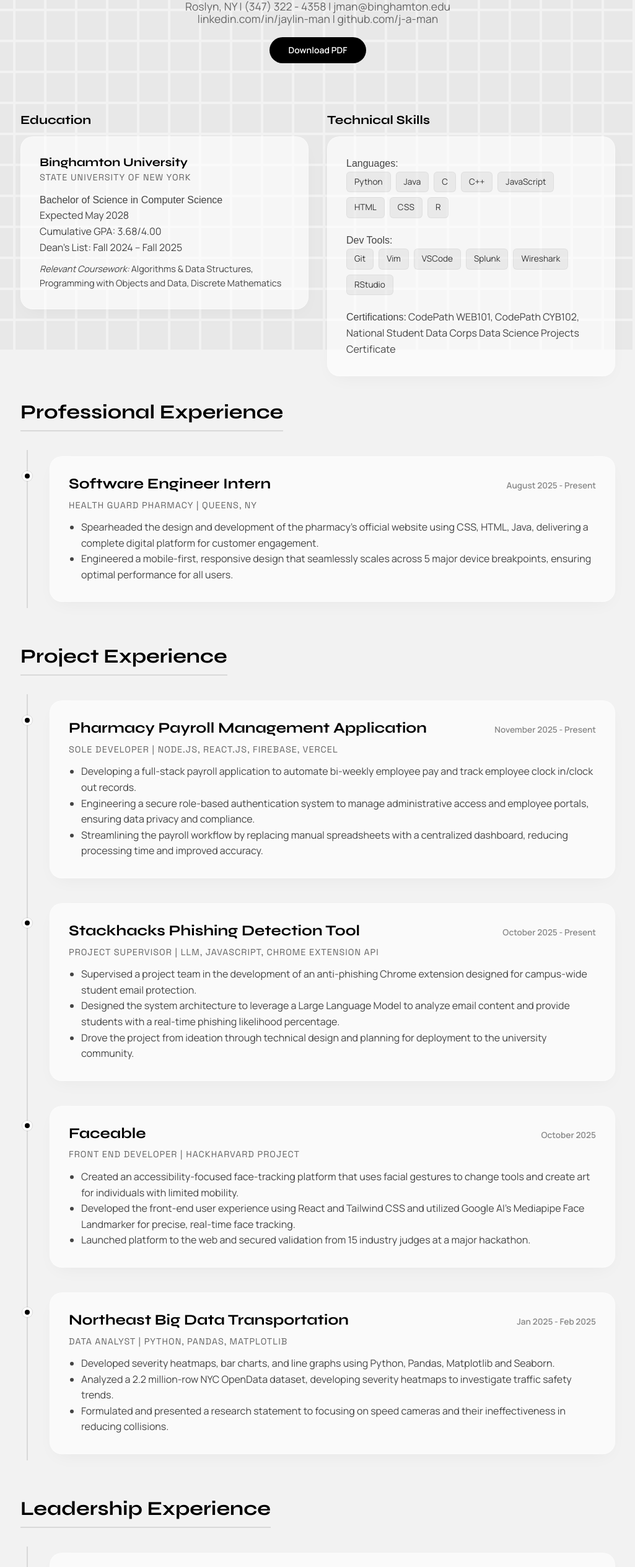
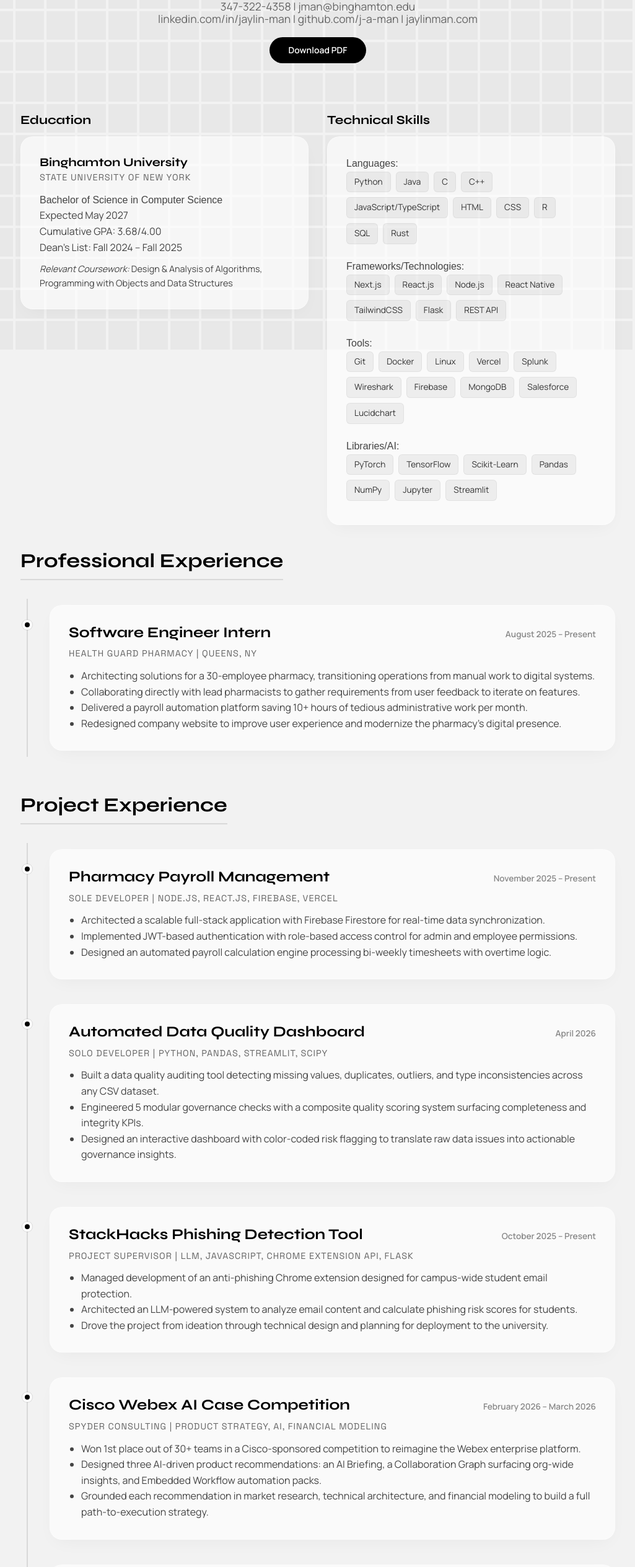
Before and after one commit to j-a-man/jaylinman, a Next.js app: page /resume in a window 1280 px wide. Shown: the part 234-2762 px from the top of the page at 62% size, without its empty margins (127-1152 px from the left). Built offline with nearby package versions, Linux system fonts and the light colour scheme; a web font is replaced by a local one.

Commit message:
resume changes

```diff
--- a/app/resume/page.tsx
+++ b/app/resume/page.tsx
@@ -25,9 +25,9 @@ export default function ResumePage() {
                     <div className={styles.header}>
                         <h1 className={styles.title}>Jaylin Man</h1>
                         <p className={styles.contactInfo}>
-                            Roslyn, NY | (347) 322 - 4358 | jman@binghamton.edu
+                            347-322-4358 | jman@binghamton.edu
                             <br />
-                            linkedin.com/in/jaylin-man | github.com/j-a-man
+                            linkedin.com/in/jaylin-man | github.com/j-a-man | jaylinman.com
                         </p>
                         <a href="/Jaylin_Man_Resume.pdf" target="_blank" rel="noopener noreferrer" className={styles.downloadLink}>
                             Download PDF
@@ -43,12 +43,12 @@ export default function ResumePage() {
                                 <p className={styles.company}>State University of New York</p>
                                 <p className={styles.description}>
                                     <strong>Bachelor of Science in Computer Science</strong><br />
-                                    Expected May 2028<br />
+                                    Expected May 2027<br />
                                     Cumulative GPA: 3.68/4.00<br />
-                                    Dean’s List: Fall 2024 – Fall 2025
+                                    Dean's List: Fall 2024 – Fall 2025
                                 </p>
                                 <p className={styles.description} style={{ marginTop: '10px', fontSize: '0.9rem' }}>
-                                    <em>Relevant Coursework:</em> Algorithms & Data Structures, Programming with Objects and Data, Discrete Mathematics
+                                    <em>Relevant Coursework:</em> Design & Analysis of Algorithms, Programming with Objects and Data Structures
                                 </p>
                             </div>
                         </div>
@@ -61,22 +61,45 @@ export default function ResumePage() {
                                     <span className={styles.tag}>Java</span>
                                     <span className={styles.tag}>C</span>
                                     <span className={styles.tag}>C++</span>
-                                    <span className={styles.tag}>JavaScript</span>
+                                    <span className={styles.tag}>JavaScript/TypeScript</span>
                                     <span className={styles.tag}>HTML</span>
                                     <span className={styles.tag}>CSS</span>
                                     <span className={styles.tag}>R</span>
+                                    <span className={styles.tag}>SQL</span>
+                                    <span className={styles.tag}>Rust</span>
                                 </p>
                                 <p className={styles.description} style={{ marginBottom: '15px' }}>
-                                    <strong>Dev Tools:</strong><br />
+                                    <strong>Frameworks/Technologies:</strong><br />
+                                    <span className={styles.tag}>Next.js</span>
+                                    <span className={styles.tag}>React.js</span>
+                                    <span className={styles.tag}>Node.js</span>
+                                    <span className={styles.tag}>React Native</span>
+                                    <span className={styles.tag}>TailwindCSS</span>
+                                    <span className={styles.tag}>Flask</span>
+                                    <span className={styles.tag}>REST API</span>
+                                </p>
+                                <p className={styles.description} style={{ marginBottom: '15px' }}>
+                                    <strong>Tools:</strong><br />
                                     <span className={styles.tag}>Git</span>
-                                    <span className={styles.tag}>Vim</span>
-                                    <span className={styles.tag}>VSCode</span>
+                                    <span className={styles.tag}>Docker</span>
+                                    <span className={styles.tag}>Linux</span>
+                                    <span className={styles.tag}>Vercel</span>
                                     <span className={styles.tag}>Splunk</span>
                                     <span className={styles.tag}>Wireshark</span>
-                                    <span className={styles.tag}>RStudio</span>
+                                    <span className={styles.tag}>Firebase</span>
+                                    <span className={styles.tag}>MongoDB</span>
+                                    <span className={styles.tag}>Salesforce</span>
+                                    <span className={styles.tag}>Lucidchart</span>
                                 </p>
                                 <p className={styles.description}>
-                                    <strong>Certifications:</strong> CodePath WEB101, CodePath CYB102, National Student Data Corps Data Science Projects Certificate
+                                    <strong>Libraries/AI:</strong><br />
+                                    <span className={styles.tag}>PyTorch</span>
+                                    <span className={styles.tag}>TensorFlow</span>
+                                    <span className={styles.tag}>Scikit-Learn</span>
+                                    <span className={styles.tag}>Pandas</span>
+                                    <span className={styles.tag}>NumPy</span>
+                                    <span className={styles.tag}>Jupyter</span>
+                                    <span className={styles.tag}>Streamlit</span>
                                 </p>
                             </div>
                         </div>
@@ -91,12 +114,14 @@ export default function ResumePage() {
                                 <div className={styles.card}>
                                     <div style={{ display: 'flex', justifyContent: 'space-between', alignItems: 'baseline', flexWrap: 'wrap' }}>
                                         <h3 className={styles.jobRole}>Software Engineer Intern</h3>
-                                        <span className={styles.date}>August 2025 - Present</span>
+                                        <span className={styles.date}>August 2025 – Present</span>
                                     </div>
                                     <span className={styles.company}>Health Guard Pharmacy | Queens, NY</span>
                                     <ul style={{ marginTop: '15px', paddingLeft: '20px', listStyle: 'disc' }} className={styles.description}>
-                                        <li>Spearheaded the design and development of the pharmacy's official website using CSS, HTML, Java, delivering a complete digital platform for customer engagement.</li>
-                                        <li>Engineered a mobile-first, responsive design that seamlessly scales across 5 major device breakpoints, ensuring optimal performance for all users.</li>
+                                        <li>Architecting solutions for a 30-employee pharmacy, transitioning operations from manual work to digital systems.</li>
+                                        <li>Collaborating directly with lead pharmacists to gather requirements from user feedback to iterate on features.</li>
+                                        <li>Delivered a payroll automation platform saving 10+ hours of tedious administrative work per month.</li>
+                                        <li>Redesigned company website to improve user experience and modernize the pharmacy's digital presence.</li>
                                     </ul>
                                 </div>
                             </div>
@@ -106,19 +131,20 @@ export default function ResumePage() {
                     {/* PROJECT EXPERIENCE */}
                     <h2 className={styles.sectionTitle}>Project Experience</h2>
                     <div className={styles.timeline}>
+
                         <div className={styles.item}>
                             <div className={styles.dot}></div>
                             <div className={styles.cardWrapper}>
                                 <div className={styles.card}>
                                     <div style={{ display: 'flex', justifyContent: 'space-between', alignItems: 'baseline', flexWrap: 'wrap' }}>
-                                        <h3 className={styles.jobRole}>Pharmacy Payroll Management Application</h3>
-                                        <span className={styles.date}>November 2025 - Present</span>
+                                        <h3 className={styles.jobRole}>Pharmacy Payroll Management</h3>
+                                        <span className={styles.date}>November 2025 – Present</span>
                                     </div>
                                     <span className={styles.company}>Sole Developer | Node.js, React.js, Firebase, Vercel</span>
                                     <ul style={{ marginTop: '15px', paddingLeft: '20px', listStyle: 'disc' }} className={styles.description}>
-                                        <li>Developing a full-stack payroll application to automate bi-weekly employee pay and track employee clock in/clock out records.</li>
-                                        <li>Engineering a secure role-based authentication system to manage administrative access and employee portals, ensuring data privacy and compliance.</li>
-                                        <li>Streamlining the payroll workflow by replacing manual spreadsheets with a centralized dashboard, reducing processing time and improved accuracy.</li>
+                                        <li>Architected a scalable full-stack application with Firebase Firestore for real-time data synchronization.</li>
+                                        <li>Implemented JWT-based authentication with role-based access control for admin and employee permissions.</li>
+                                        <li>Designed an automated payroll calculation engine processing bi-weekly timesheets with overtime logic.</li>
                                     </ul>
                                 </div>
                             </div>
@@ -129,14 +155,50 @@ export default function ResumePage() {
                             <div className={styles.cardWrapper}>
                                 <div className={styles.card}>
                                     <div style={{ display: 'flex', justifyContent: 'space-between', alignItems: 'baseline', flexWrap: 'wrap' }}>
-                                        <h3 className={styles.jobRole}>Stackhacks Phishing Detection Tool</h3>
-                                        <span className={styles.date}>October 2025 - Present</span>
+                                        <h3 className={styles.jobRole}>Automated Data Quality Dashboard</h3>
+                                        <span className={styles.date}>April 2026</span>
                                     </div>
-                                    <span className={styles.company}>Project Supervisor | LLM, Javascript, Chrome Extension API</span>
+                                    <span className={styles.company}>Solo Developer | Python, Pandas, Streamlit, SciPy</span>
                                     <ul style={{ marginTop: '15px', paddingLeft: '20px', listStyle: 'disc' }} className={styles.description}>
-                                        <li>Supervised a project team in the development of an anti-phishing Chrome extension designed for campus-wide student email protection.</li>
-                                        <li>Designed the system architecture to leverage a Large Language Model to analyze email content and provide students with a real-time phishing likelihood percentage.</li>
-                                        <li>Drove the project from ideation through technical design and planning for deployment to the university community.</li>
+                                        <li>Built a data quality auditing tool detecting missing values, duplicates, outliers, and type inconsistencies across any CSV dataset.</li>
+                                        <li>Engineered 5 modular governance checks with a composite quality scoring system surfacing completeness and integrity KPIs.</li>
+                                        <li>Designed an interactive dashboard with color-coded risk flagging to translate raw data issues into actionable governance insights.</li>
+                                    </ul>
+                                </div>
+                            </div>
+                        </div>
+
+                        <div className={styles.item}>
+                            <div className={styles.dot}></div>
+                            <div className={styles.cardWrapper}>
+                                <div className={styles.card}>
+                                    <div style={{ display: 'flex', justifyContent: 'space-between', alignItems: 'baseline', flexWrap: 'wrap' }}>
+                                        <h3 className={styles.jobRole}>StackHacks Phishing Detection Tool</h3>
+                                        <span className={styles.date}>October 2025 – Present</span>
+                                    </div>
+                                    <span className={styles.company}>Project Supervisor | LLM, JavaScript, Chrome Extension API, Flask</span>
+                                    <ul style={{ marginTop: '15px', paddingLeft: '20px', listStyle: 'disc' }} className={styles.description}>
+                                        <li>Managed development of an anti-phishing Chrome extension designed for campus-wide student email protection.</li>
+                                        <li>Architected an LLM-powered system to analyze email content and calculate phishing risk scores for students.</li>
+                                        <li>Drove the project from ideation through technical design and planning for deployment to the university.</li>
+                                    </ul>
+                                </div>
+                            </div>
+                        </div>
+
+                        <div className={styles.item}>
+                            <div className={styles.dot}></div>
+                            <div className={styles.cardWrapper}>
+                                <div className={styles.card}>
+                                    <div style={{ display: 'flex', justifyContent: 'space-between', alignItems: 'baseline', flexWrap: 'wrap' }}>
+                                        <h3 className={styles.jobRole}>Cisco Webex AI Case Competition</h3>
+                                        <span className={styles.date}>February 2026 – March 2026</span>
+                                    </div>
+                                    <span className={styles.company}>Spyder Consulting | Product Strategy, AI, Financial Modeling</span>
+                                    <ul style={{ marginTop: '15px', paddingLeft: '20px', listStyle: 'disc' }} className={styles.description}>
+                                        <li>Won 1st place out of 30+ teams in a Cisco-sponsored competition to reimagine the Webex enterprise platform.</li>
+                                        <li>Designed three AI-driven product recommendations: an AI Briefing, a Collaboration Graph surfacing org-wide insights, and Embedded Workflow automation packs.</li>
+                                        <li>Grounded each recommendation in market research, technical architecture, and financial modeling to build a full path-to-execution strategy.</li>
                                     </ul>
                                 </div>
                             </div>
@@ -150,10 +212,10 @@ export default function ResumePage() {
                                         <h3 className={styles.jobRole}>Faceable</h3>
                                         <span className={styles.date}>October 2025</span>
                                     </div>
-                                    <span className={styles.company}>Front End Developer | HackHarvard Project</span>
+                                    <span className={styles.company}>Front End Developer | HackHarvard | React, Tailwind CSS, Google AI</span>
                                     <ul style={{ marginTop: '15px', paddingLeft: '20px', listStyle: 'disc' }} className={styles.description}>
-                                        <li>Created an accessibility-focused face-tracking platform that uses facial gestures to change tools and create art for individuals with limited mobility.</li>
-                                        <li>Developed the front-end user experience using React and Tailwind CSS and utilized Google AI’s Mediapipe Face Landmarker for precise, real-time face tracking.</li>
+                                        <li>Built a hands-free art platform enabling users with limited mobility to draw using facial gestures.</li>
+                                        <li>Engineered a real-time tracking interface using React, TypeScript, and Google MediaPipe for precise cursor control.</li>
                                         <li>Launched platform to the web and secured validation from 15 industry judges at a major hackathon.</li>
                                     </ul>
                                 </div>
@@ -165,34 +227,36 @@ export default function ResumePage() {
                             <div className={styles.cardWrapper}>
                                 <div className={styles.card}>
                                     <div style={{ display: 'flex', justifyContent: 'space-between', alignItems: 'baseline', flexWrap: 'wrap' }}>
-                                        <h3 className={styles.jobRole}>Northeast Big Data Transportation</h3>
-                                        <span className={styles.date}>Jan 2025 - Feb 2025</span>
+                                        <h3 className={styles.jobRole}>Northeast Big Data Transportation Project</h3>
+                                        <span className={styles.date}>January 2025 – February 2025</span>
                                     </div>
-                                    <span className={styles.company}>Data Analyst | Python, Pandas, Matplotlib</span>
+                                    <span className={styles.company}>Data Analyst | Python, Pandas, Matplotlib, Seaborn</span>
                                     <ul style={{ marginTop: '15px', paddingLeft: '20px', listStyle: 'disc' }} className={styles.description}>
-                                        <li>Developed severity heatmaps, bar charts, and line graphs using Python, Pandas, Matplotlib and Seaborn.</li>
                                         <li>Analyzed a 2.2 million-row NYC OpenData dataset, developing severity heatmaps to investigate traffic safety trends.</li>
-                                        <li>Formulated and presented a research statement to focusing on speed cameras and their ineffectiveness in reducing collisions.</li>
+                                        <li>Developed severity heatmaps, bar charts, and line graphs using Python, Pandas, Matplotlib, and Seaborn.</li>
+                                        <li>Presented a research statement focusing on speed cameras and their ineffectiveness in reducing collisions.</li>
                                     </ul>
                                 </div>
                             </div>
                         </div>
+
                     </div>
 
                     {/* LEADERSHIP EXPERIENCE */}
                     <h2 className={styles.sectionTitle}>Leadership Experience</h2>
                     <div className={styles.timeline}>
+
                         <div className={styles.item}>
                             <div className={styles.dot}></div>
                             <div className={styles.cardWrapper}>
                                 <div className={styles.card}>
                                     <div style={{ display: 'flex', justifyContent: 'space-between', alignItems: 'baseline', flexWrap: 'wrap' }}>
-                                        <h3 className={styles.jobRole}>CodePath</h3>
-                                        <span className={styles.date}>May 2025 - Present</span>
+                                        <h3 className={styles.jobRole}>Peer Mentor</h3>
+                                        <span className={styles.date}>May 2025 – Present</span>
                                     </div>
-                                    <span className={styles.company}>Peer Mentor</span>
+                                    <span className={styles.company}>CodePath | Remote</span>
                                     <ul style={{ marginTop: '15px', paddingLeft: '20px', listStyle: 'disc' }} className={styles.description}>
-                                        <li>Supported 5 CodePath students through regular check-ins, coursework guidance, and identifying support needs.</li>
+                                        <li>Supported 7 CodePath students through regular check-ins, coursework guidance, and identifying support needs.</li>
                                         <li>Promoted a positive learning environment by tracking progress and connecting peers to resources.</li>
                                     </ul>
                                 </div>
@@ -204,35 +268,19 @@ export default function ResumePage() {
                             <div className={styles.cardWrapper}>
                                 <div className={styles.card}>
                                     <div style={{ display: 'flex', justifyContent: 'space-between', alignItems: 'baseline', flexWrap: 'wrap' }}>
-                                        <h3 className={styles.jobRole}>Binghamton Stackhacks</h3>
-                                        <span className={styles.date}>March 2025 - Present</span>
+                                        <h3 className={styles.jobRole}>Chief Marketing Officer</h3>
+                                        <span className={styles.date}>March 2025 – Present</span>
                                     </div>
-                                    <span className={styles.company}>Chief Marketing Officer</span>
+                                    <span className={styles.company}>Binghamton StackHacks | Binghamton, NY</span>
                                     <ul style={{ marginTop: '15px', paddingLeft: '20px', listStyle: 'disc' }} className={styles.description}>
-                                        <li>Drove a 25% increase in student engagement by designing and deploying high-impact visual content using Canva.</li>
-                                        <li>Orchestrated student coding teams from project inception to successful completion.</li>
-                                        <li>Streamlined E-Board efforts during bi-weekly meetings, aligning goals across all committees to boost overall club success.</li>
+                                        <li>Drove a 25% increase in student engagement by designing and marketing high-impact visual graphics.</li>
+                                        <li>Leading marketing strategy for Hack Madness with 50+ participants and $300+ in sponsorships.</li>
+                                        <li>Orchestrated student coding team projects from brainstorming to successful completion.</li>
                                     </ul>
                                 </div>
                             </div>
                         </div>
 
-                        <div className={styles.item}>
-                            <div className={styles.dot}></div>
-                            <div className={styles.cardWrapper}>
-                                <div className={styles.card}>
-                                    <div style={{ display: 'flex', justifyContent: 'space-between', alignItems: 'baseline', flexWrap: 'wrap' }}>
-                                        <h3 className={styles.jobRole}>Truetalks Podcast</h3>
-                                        <span className={styles.date}>Nov 2019 - Present</span>
-                                    </div>
-                                    <span className={styles.company}>Founder</span>
-                                    <ul style={{ marginTop: '15px', paddingLeft: '20px', listStyle: 'disc' }} className={styles.description}>
-                                        <li>Created over 100+ episodes which included guest interviews with people in technology, business owners, & entrepreneurs.</li>
-                                        <li>Secured brand partnerships with Mint Mobile, Pitaka, and Anchor, by executing multi-platform marketing campaigns.</li>
-                                    </ul>
-                                </div>
-                            </div>
-                        </div>
                     </div>
 
                     <div style={{ marginTop: '40px', textAlign: 'center' }}>
```
Also changed, not shown: 1 other file (tests, documents, lock files or other folders).
